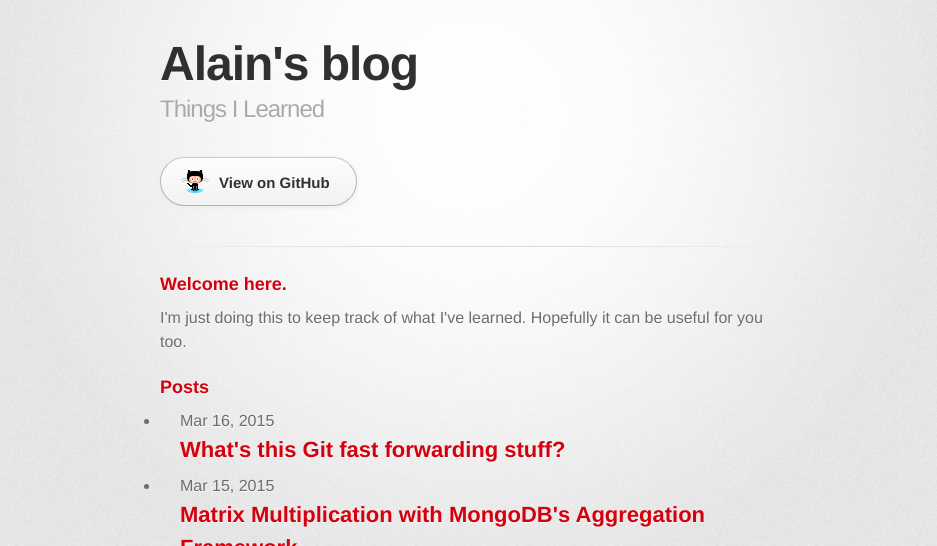
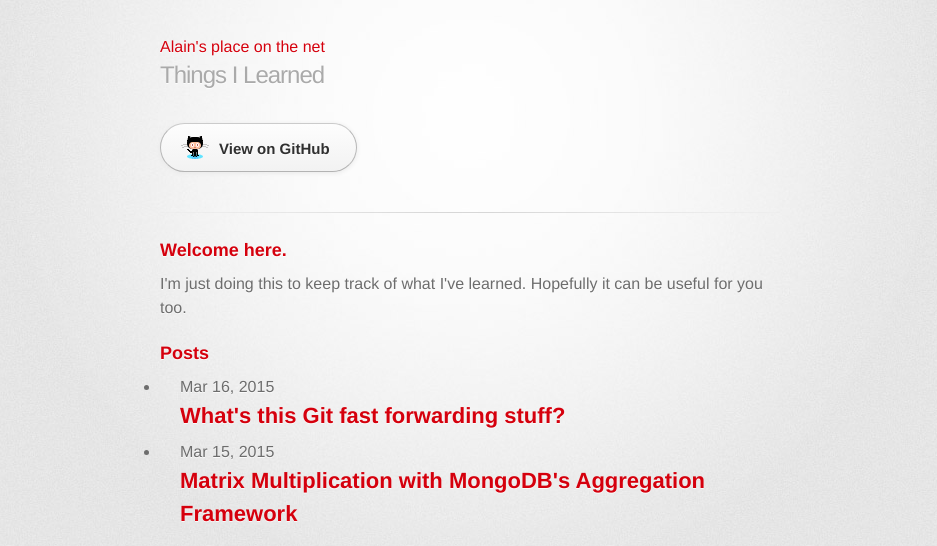
Before and after one commit to helaili/helaili-old.github.io, a Jekyll site: the page built from index.html, in a window 1280 px wide, cut to the strip 0-546 px from the top of the page. Shown: the whole strip, without its empty margins (170-1107 px from the left). Built offline with Jekyll 4.4.1, drawn with Linux system fonts in a browser that asks for light colours; some web fonts are replaced.

Commit message:
variables for header

```diff
--- a/_config.yml
+++ b/_config.yml
@@ -1,7 +1,7 @@
 # Site settings
-title: Here's what I'm studying on and hopefully learning
+title: Alain's place on the net
 email: helaili@github.com
-description: A place on the web to jot down the things I'm learning
+description: Things I Learned
 baseurl: "" # the subpath of your site, e.g. /blog/
 url: "http://helaili.github.io" # the base hostname & protocol for your site
 twitter_username: AlainHelaili
--- a/_includes/header.html
+++ b/_includes/header.html
@@ -1,6 +1,6 @@
 <header>
-  <h1>Alain&#39;s blog</h1>
-  <h2>Things I Learned</h2>
+  <a class="site-title" href="{{ site.baseurl }}/">{{ site.title }}</a>
+  <h2>{{ site.description }}</h2>
 </header>
 
 <section id="downloads" class="clearfix">
```
